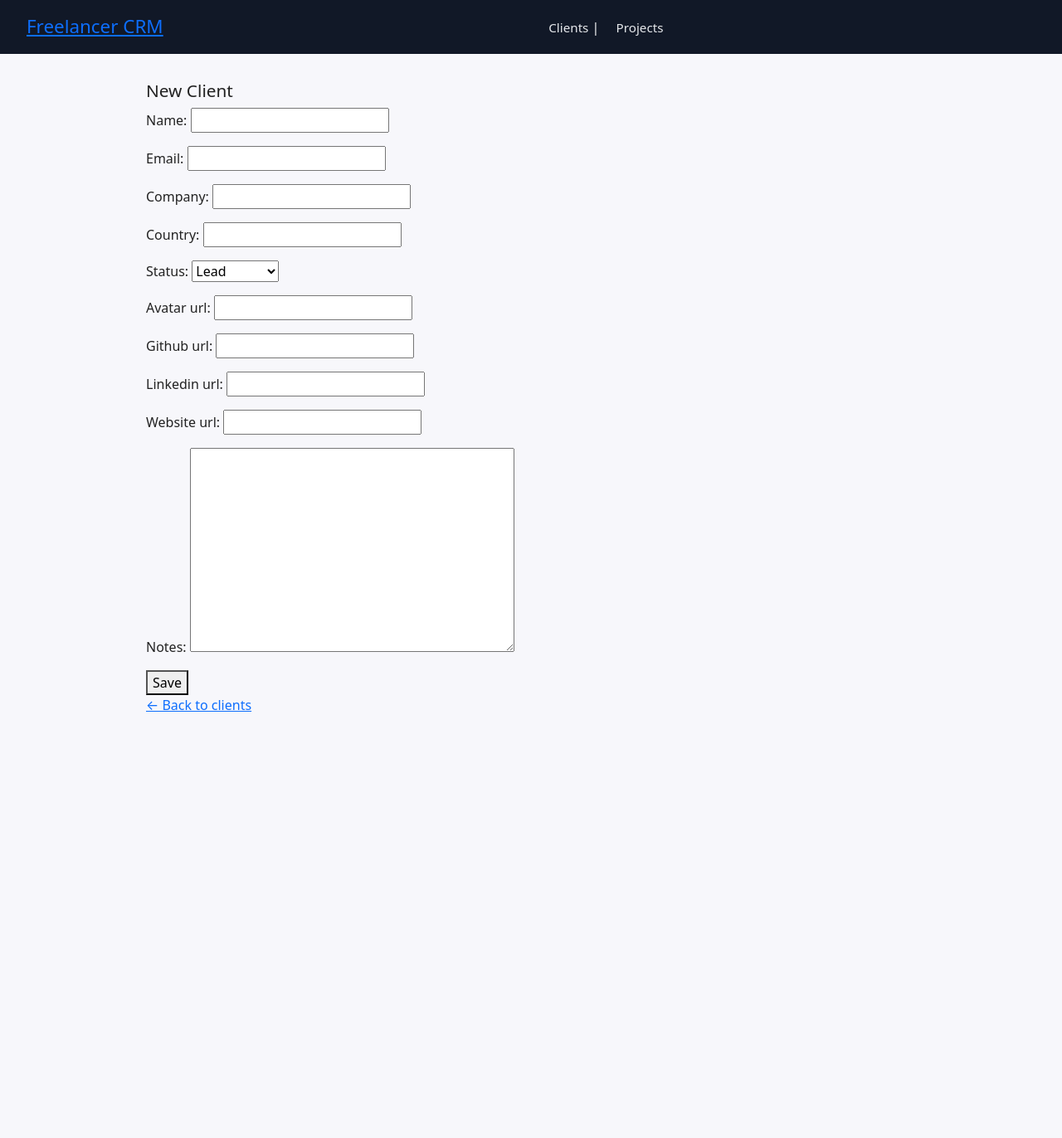
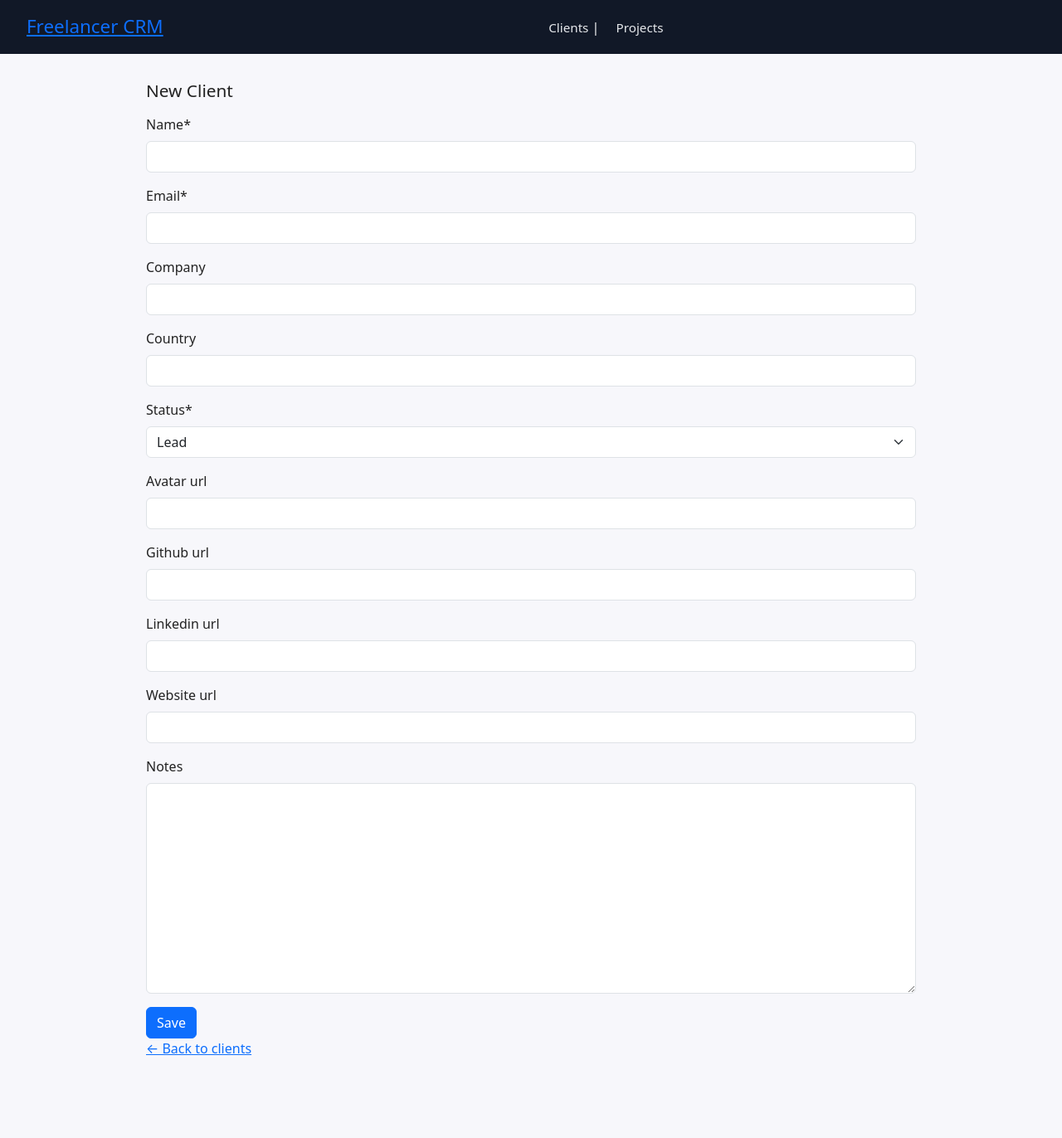
Before and after one commit to Annette3125/freelancer-crm, a Django app: page /clients/new/ in a window 1280 px wide. Shown: the whole page at 83% size. Before the commit the page ends 858 px from the top, so only its background shows below. Run offline with Django 5.2, Linux system fonts and the light colour scheme; some libraries are stand-ins or nearby versions.

Commit message:
update client form with crispy form

```diff
--- a/templates/clients/client_form.html
+++ b/templates/clients/client_form.html
@@ -1,4 +1,6 @@
 {% extends "base.html" %}
+
+{% load crispy_forms_tags %}
 
 {% block title %}
 
@@ -18,12 +20,12 @@
         {% endif %}
     </h2>
 
-    <form method="post">
-        {% csrf_token %}
-        {{ form.as_p }}
+  <form method="post" class="mt-3">
+    {% csrf_token %}
+    {{ form|crispy }}
 
-        <button type="submit">Save</button>
-    </form>
+    <button type="submit" class="btn btn-primary">Save</button>
+</form>
 
     <p>
         <a href="{% url 'client_list' %}">← Back to clients</a>
```
